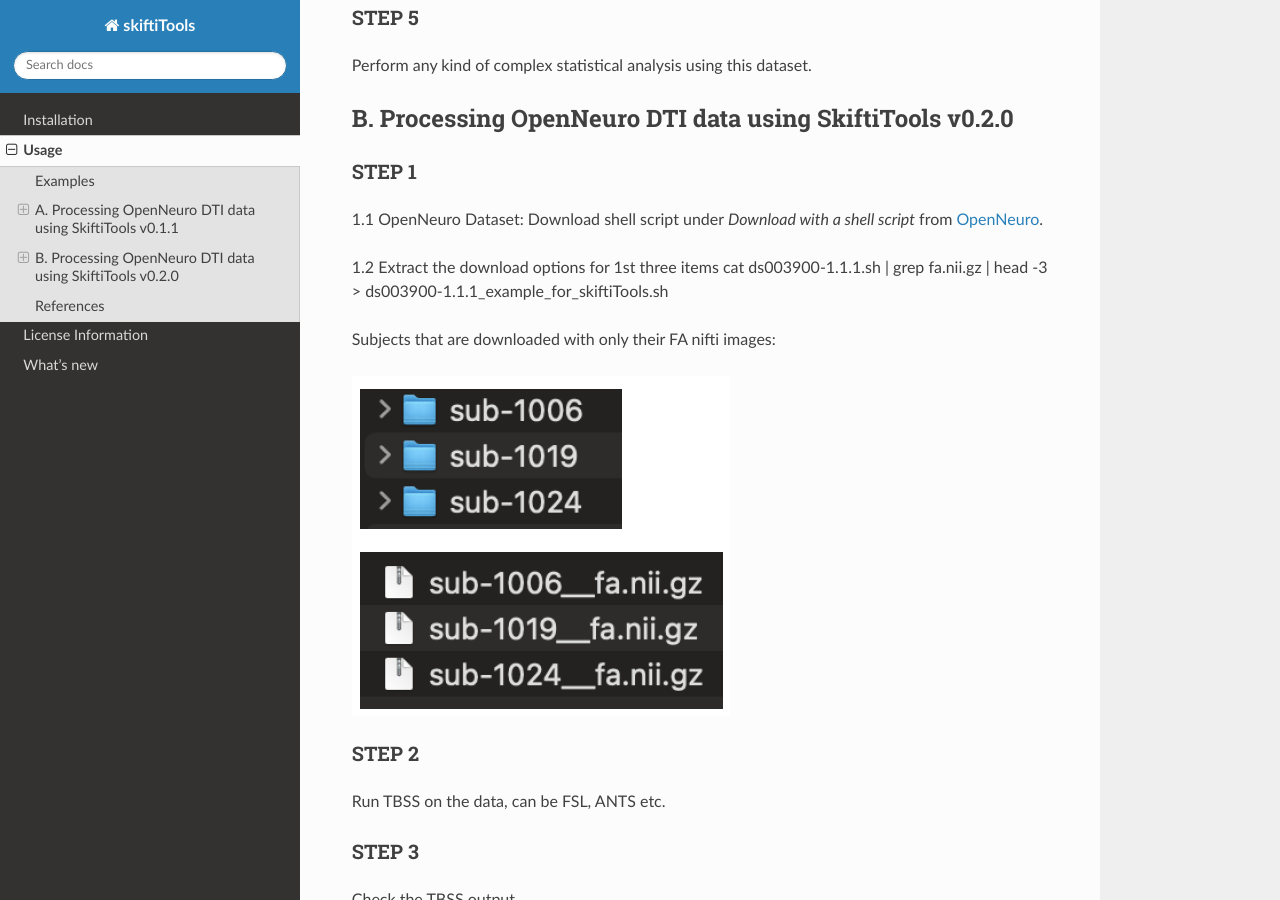
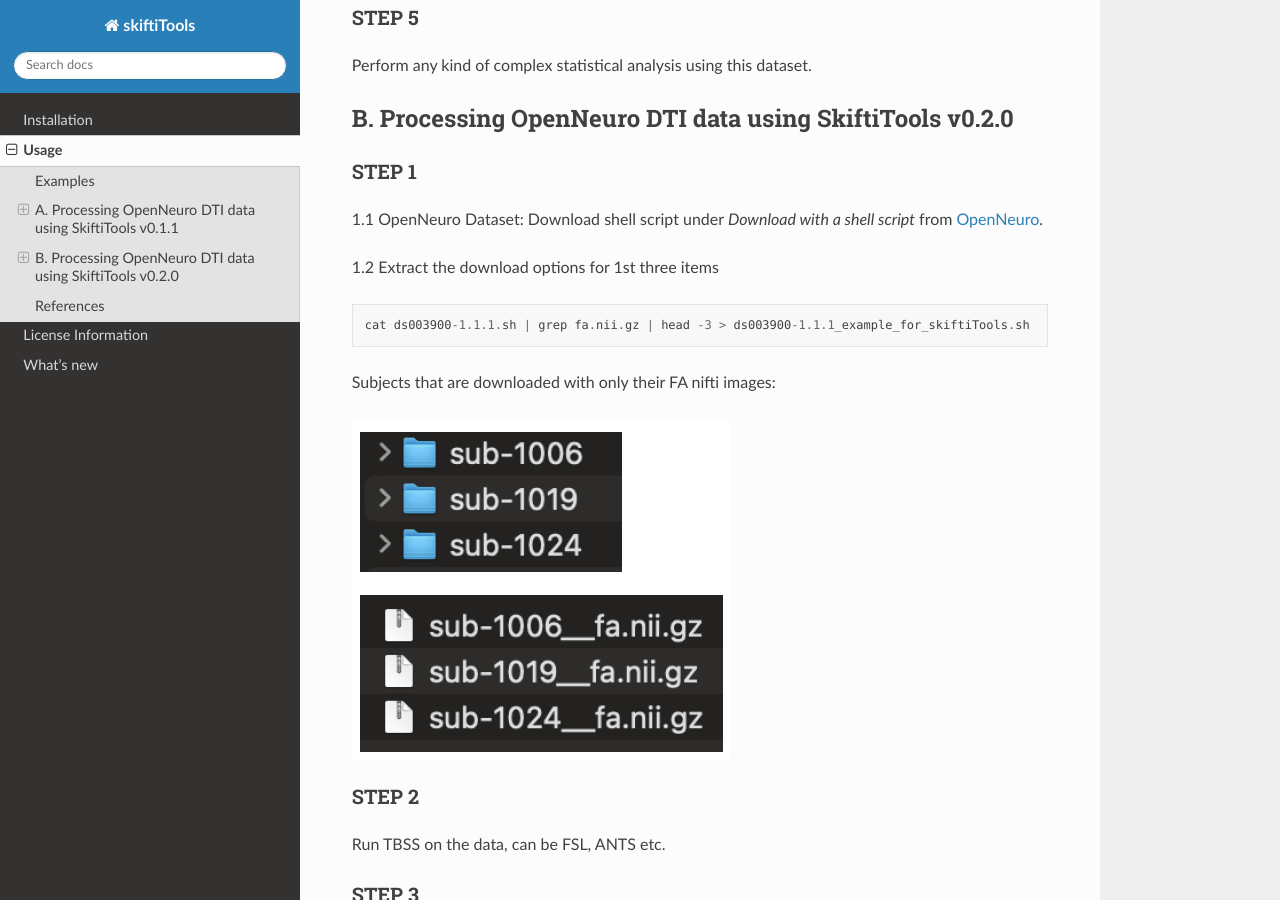
Before and after one commit to HKA07/skiftiGuide, a Sphinx documentation site: the page built from docs/usage.rst, in a window 1280 px wide and 900 px high, scrolled down 3026 px. Built offline with Sphinx 7.4.7 and the Read the Docs theme 3.1.0, drawn with Linux system fonts in a browser that asks for light colours.

```diff
--- a/docs/usage.rst
+++ b/docs/usage.rst
@@ -106,8 +106,9 @@ STEP 1
 1.1 OpenNeuro Dataset:
 Download shell script under *Download with a shell script* from `OpenNeuro <https://openneuro.org/datasets/ds003900/versions/1.1.1/download#>`_.
 
-1.2 Extract the download options for 1st three items
-cat ds003900-1.1.1.sh | grep fa.nii.gz | head -3 > ds003900-1.1.1_example_for_skiftiTools.sh
+1.2 Extract the download options for 1st three items ::
+
+	cat ds003900-1.1.1.sh | grep fa.nii.gz | head -3 > ds003900-1.1.1_example_for_skiftiTools.sh
 
 
 Subjects that are downloaded with only their FA nifti images:
```
